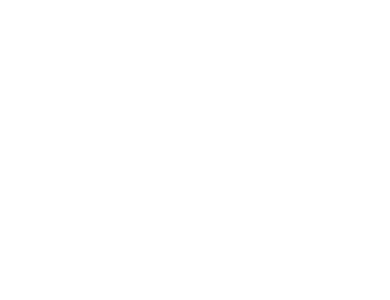
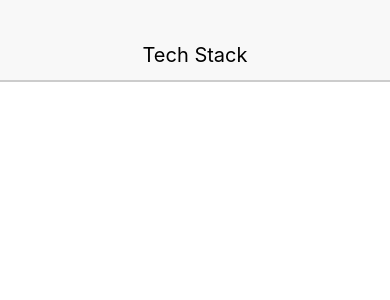
Before and after one commit to johnnypackard/react-native-tech-stack, a React Native app: screen / in a window 390 px wide. Shown: the top 300 px of the page. Built offline with nearby package versions, Linux system fonts and the light colour scheme.

Commit message:
add header to app

```diff
--- a/src/App.js
+++ b/src/App.js
@@ -3,11 +3,14 @@
 import { Provider } from 'react-redux';
 import { createStore } from 'redux';
 import reducers from './reducers';
+import { Header } from './components/common';
 
 const App = () => {
     return (
         <Provider store={createStore(reducers)}>
-            <View />
+            <View>
+                <Header headerText="Tech Stack" />
+            </View>
         </Provider>
     );
 };
```
